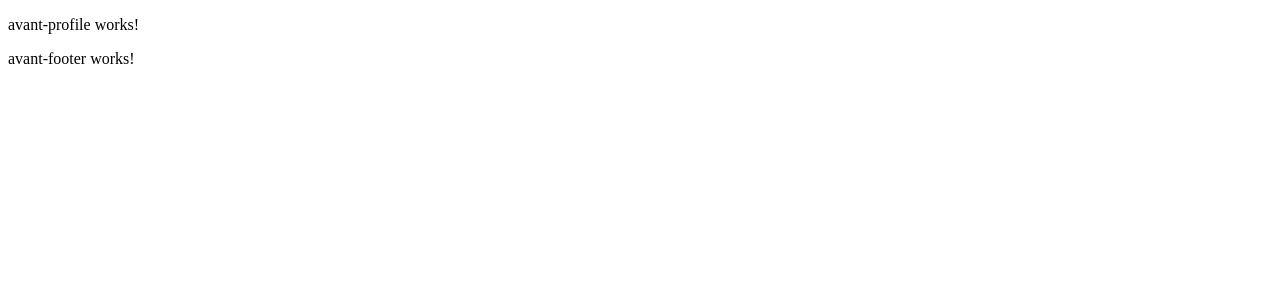
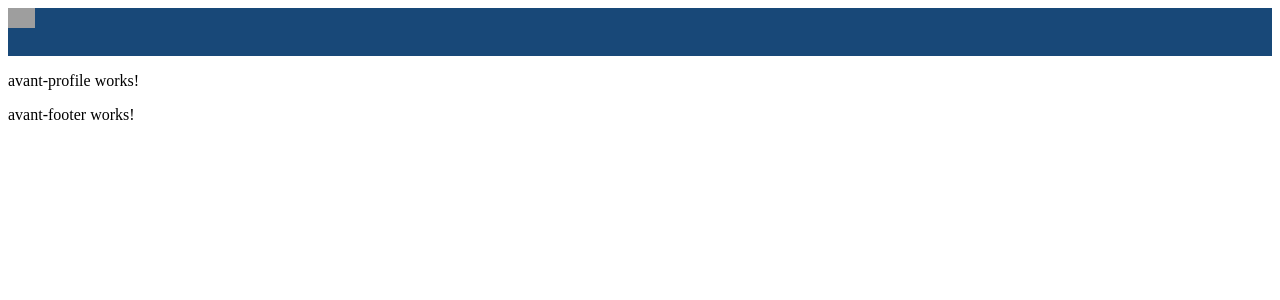
Before and after one commit to jaydray1/avant-h, an Angular app: page / in a window 1280 px wide. Shown: the top 300 px of the page. Built offline with nearby package versions, Linux system fonts and the light colour scheme; grey boxes are pictures that could not be loaded.

Commit message:
header and logo with some colors, google find colors png

```diff
--- a/src/app/avant-header/avant-header.component.css
+++ b/src/app/avant-header/avant-header.component.css
@@ -0,0 +1,9 @@
+.main {
+    display: flex;
+    background-color: #184878;
+    height: 3em;
+    width: 100%;
+}
+.logo-image {
+    height: 20px;
+}
--- a/src/app/avant-header/avant-header.component.html
+++ b/src/app/avant-header/avant-header.component.html
@@ -1,6 +1,6 @@
 <div class="main">
   <div class="nav-left">
-
+    <img src="assets/logo.png" class="logo-image" />
   </div>
   <div class="nav-center"></div>
   <div class="nav-right"></div>
```
